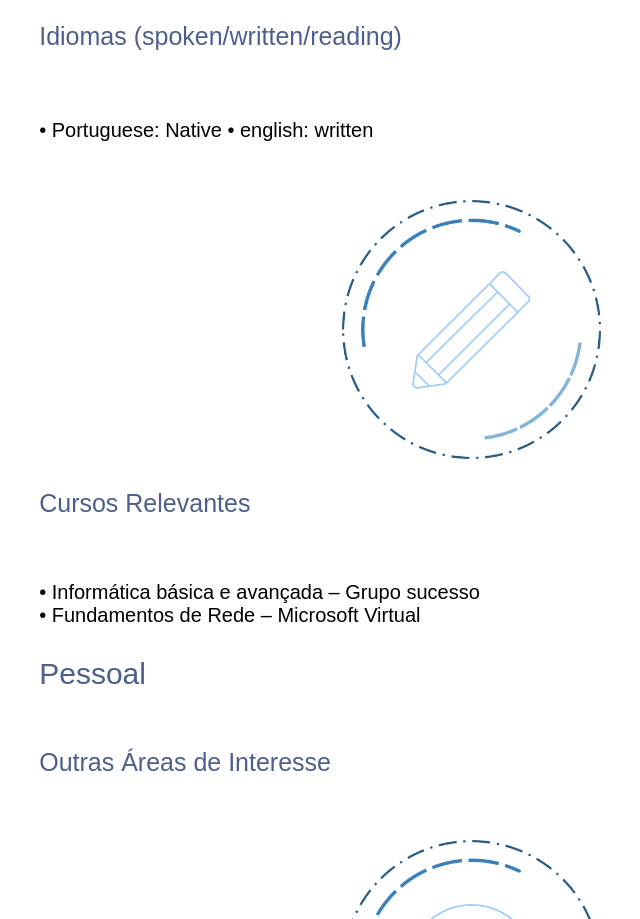
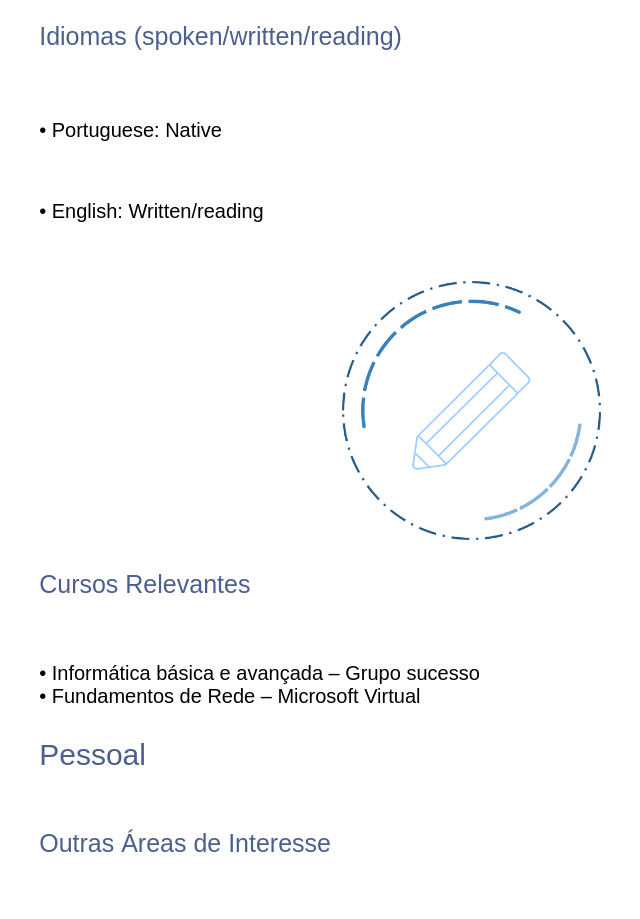
Before and after one commit to WesllenVasconcelos/CSS-Resume, a plain HTML site: page index.html in a window 1280 px wide. Shown: the part 1375-2294 px from the top of the page, without its empty margins (358-998 px from the left). Drawn offline with Linux system fonts and the light colour scheme.

Commit message:
Update index.html

```diff
--- a/index.html
+++ b/index.html
@@ -124,13 +124,8 @@ Mar/2015 – NOV/2016<br>
 
 <p id="sub">Idiomas (spoken/written/reading)<p><br>
 
-<p>
-
-•	Portuguese: Native
-•	english: written
-
-</p>
-<br>
+<p>•	Portuguese: Native</p><br>
+<p>•	English: Written/reading</p><br>
 
 <div id="cursos"></div>
 <p align="center" id="icone"> <img src="Curso.png" width="30%" height="30%" /> </p>
```
